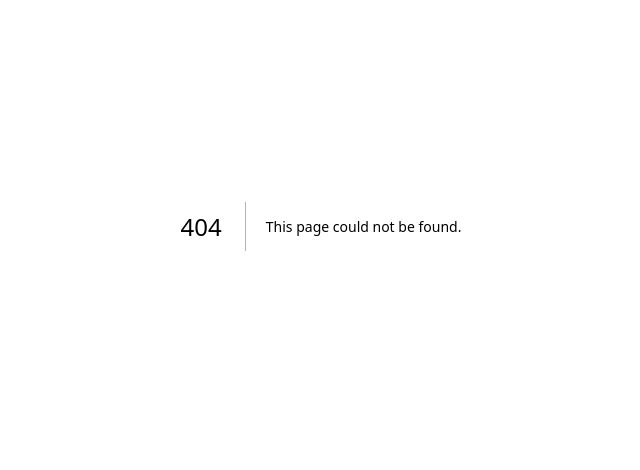
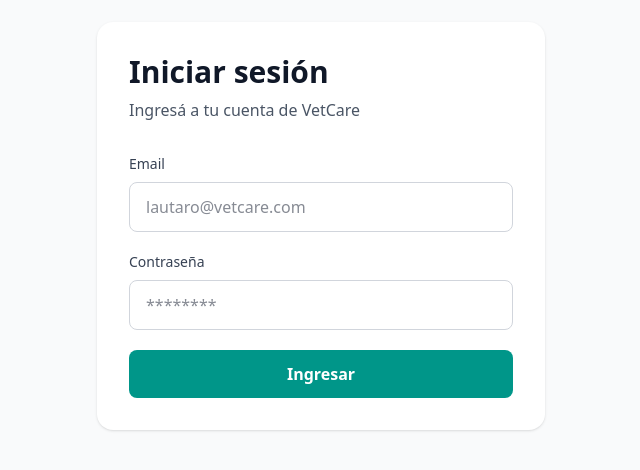
Before and after one commit to lauferreyra/VetCare, a Next.js app: page /login in a window 1280 px wide. Before the commit this address had no page. Shown: the part 174-644 px from the top of the page, without its empty margins (319-959 px from the left). Built offline with nearby package versions, Linux system fonts and the light colour scheme.

Commit message:
feat: add bff auth flow and protected dashboard

```diff
--- /dev/null
+++ b/src/app/(auth)/login/page.tsx
@@ -0,0 +1,127 @@
+'use client';
+
+import { FormEvent, useState } from 'react';
+import { useRouter } from 'next/navigation';
+
+export default function LoginPage() {
+  const router = useRouter();
+
+  const [email, setEmail] = useState('');
+  const [password, setPassword] = useState('');
+  const [error, setError] = useState('');
+  const [loading, setLoading] = useState(false);
+
+  async function handleSubmit(event: FormEvent<HTMLFormElement>) {
+    event.preventDefault();
+
+    try {
+      setLoading(true);
+      setError('');
+
+      const response = await fetch('/api/auth/login', {
+        method: 'POST',
+        headers: {
+          'Content-Type': 'application/json',
+        },
+        body: JSON.stringify({
+          email,
+          password,
+        }),
+      });
+
+      const data = await response.json();
+
+      if (!response.ok) {
+        throw new Error(
+          data.message ?? 'No se pudo iniciar sesión',
+        );
+      }
+
+      router.push('/dashboard');
+      router.refresh();
+    } catch (error) {
+      setError(
+        error instanceof Error
+          ? error.message
+          : 'Ocurrió un error',
+      );
+    } finally {
+      setLoading(false);
+    }
+  }
+
+  return (
+    <main className="min-h-screen bg-gray-50 flex items-center justify-center px-4">
+      <div className="w-full max-w-md rounded-2xl bg-white p-8 shadow-sm">
+        <h1 className="text-3xl font-bold text-gray-900">
+          Iniciar sesión
+        </h1>
+
+        <p className="mt-2 text-gray-600">
+          Ingresá a tu cuenta de VetCare
+        </p>
+
+        <form
+          onSubmit={handleSubmit}
+          className="mt-8 space-y-5"
+        >
+          <div>
+            <label
+              htmlFor="email"
+              className="mb-2 block text-sm font-medium text-gray-700"
+            >
+              Email
+            </label>
+
+            <input
+              id="email"
+              type="email"
+              required
+              value={email}
+              onChange={(event) =>
+                setEmail(event.target.value)
+              }
+              placeholder="lautaro@vetcare.com"
+              className="w-full rounded-lg border border-gray-300 px-4 py-3 outline-none focus:border-teal-600"
+            />
+          </div>
+
+          <div>
+            <label
+              htmlFor="password"
+              className="mb-2 block text-sm font-medium text-gray-700"
+            >
+              Contraseña
+            </label>
+
+            <input
+              id="password"
+              type="password"
+              required
+              value={password}
+              onChange={(event) =>
+                setPassword(event.target.value)
+              }
+              placeholder="********"
+              className="w-full rounded-lg border border-gray-300 px-4 py-3 outline-none focus:border-teal-600"
+            />
+          </div>
+
+          {error && (
+            <p className="text-sm text-red-600">
+              {error}
+            </p>
+          )}
+
+          <button
+            type="submit"
+            disabled={loading}
+            className="w-full rounded-lg bg-teal-600 px-4 py-3 font-semibold text-white transition hover:bg-teal-700 disabled:cursor-not-allowed disabled:opacity-60"
+          >
+            {loading ? 'Ingresando...' : 'Ingresar'}
+          </button>
+        </form>
+      </div>
+    </main>
+  );
+}
--- /dev/null
+++ b/src/app/(dashboard)/appointment/page.tsx
@@ -0,0 +1,13 @@
+export default function AppointmentsPage() {
+  return (
+    <section>
+      <h2 className="text-3xl font-bold text-gray-900">
+        Mis turnos
+      </h2>
+
+      <p className="mt-2 text-gray-600">
+        Consultá y administrá tus próximos turnos.
+      </p>
+    </section>
+  );
+}
--- /dev/null
+++ b/src/app/(dashboard)/dashboard/page.tsx
@@ -0,0 +1,13 @@
+export default function DashboardPage() {
+  return (
+    <main className="min-h-screen bg-gray-50 p-8">
+      <h1 className="text-3xl font-bold text-gray-900">
+        Dashboard
+      </h1>
+
+      <p className="mt-2 text-gray-600">
+        Bienvenido a VetCare
+      </p>
+    </main>
+  );
+}
--- /dev/null
+++ b/src/app/(dashboard)/layout.tsx
@@ -0,0 +1,85 @@
+import { cookies } from 'next/headers';
+import Link from 'next/link';
+import { redirect } from 'next/navigation';
+
+const API_URL = process.env.API_URL;
+
+export default async function DashboardLayout({
+  children,
+}: Readonly<{
+  children: React.ReactNode;
+}>) {
+  const cookieStore = await cookies();
+  const accessToken = cookieStore.get('accessToken')?.value;
+
+  if (!accessToken) {
+    redirect('/login');
+  }
+
+  const response = await fetch(`${API_URL}/auth/me`, {
+    headers: {
+      Authorization: `Bearer ${accessToken}`,
+    },
+    cache: 'no-store',
+  });
+
+  if (!response.ok) {
+    redirect('/login');
+  }
+
+  const user = await response.json();
+
+  return (
+    <div className="min-h-screen bg-gray-50">
+      <header className="border-b bg-white">
+        <div className="mx-auto flex max-w-7xl items-center justify-between px-6 py-4">
+          <div>
+            <h1 className="text-xl font-bold text-gray-900">
+              VetCare
+            </h1>
+
+            <p className="text-sm text-gray-500">
+              {user.email}
+            </p>
+          </div>
+
+          <nav className="flex items-center gap-6">
+            <Link
+              href="/dashboard"
+              className="text-sm font-medium text-gray-700 hover:text-teal-600"
+            >
+              Inicio
+            </Link>
+
+            <Link
+              href="/pets"
+              className="text-sm font-medium text-gray-700 hover:text-teal-600"
+            >
+              Mascotas
+            </Link>
+
+            <Link
+              href="/appointments"
+              className="text-sm font-medium text-gray-700 hover:text-teal-600"
+            >
+              Turnos
+            </Link>
+
+            <form action="/api/auth/logout" method="post">
+              <button
+                type="submit"
+                className="rounded-lg border border-gray-300 px-4 py-2 text-sm font-medium text-gray-700 hover:bg-gray-100"
+              >
+                Cerrar sesión
+              </button>
+            </form>
+          </nav>
+        </div>
+      </header>
+
+      <main className="mx-auto max-w-7xl px-6 py-8">
+        {children}
+      </main>
+    </div>
+  );
+}
--- /dev/null
+++ b/src/app/(dashboard)/pets/page.tsx
@@ -0,0 +1,13 @@
+export default function PetsPage() {
+  return (
+    <section>
+      <h2 className="text-3xl font-bold text-gray-900">
+        Mis mascotas
+      </h2>
+
+      <p className="mt-2 text-gray-600">
+        Administrá tus mascotas registradas.
+      </p>
+    </section>
+  );
+}
--- /dev/null
+++ b/src/app/api/auth/login/route.ts
@@ -0,0 +1,45 @@
+import { NextResponse } from 'next/server';
+
+const API_URL = process.env.API_URL;
+
+export async function POST(request: Request) {
+  const body = await request.json();
+
+  const response = await fetch(`${API_URL}/auth/login`, {
+    method: 'POST',
+    headers: {
+      'Content-Type': 'application/json',
+    },
+    body: JSON.stringify(body),
+    cache: 'no-store',
+  });
+
+  const data = await response.json();
+
+  if (!response.ok) {
+    return NextResponse.json(
+      {
+        message: data.message ?? 'Error al iniciar sesión',
+      },
+      {
+        status: response.status,
+      },
+    );
+  }
+
+  const nextResponse = NextResponse.json({
+    success: true,
+  });
+
+  nextResponse.cookies.set({
+    name: 'accessToken',
+    value: data.accessToken,
+    httpOnly: true,
+    secure: process.env.NODE_ENV === 'production',
+    sameSite: 'lax',
+    path: '/',
+    maxAge: 60 * 60,
+  });
+
+  return nextResponse;
+}
--- /dev/null
+++ b/src/app/api/auth/logout/route.ts
@@ -0,0 +1,19 @@
+import { NextResponse } from 'next/server';
+
+export async function POST() {
+  const response = NextResponse.json({
+    success: true,
+  });
+
+  response.cookies.set({
+    name: 'accessToken',
+    value: '',
+    httpOnly: true,
+    secure: process.env.NODE_ENV === 'production',
+    sameSite: 'lax',
+    path: '/',
+    maxAge: 0,
+  });
+
+  return response;
+}
--- /dev/null
+++ b/src/app/api/auth/me/route.ts
@@ -0,0 +1,34 @@
+import { cookies } from 'next/headers';
+import { NextResponse } from 'next/server';
+
+const API_URL = process.env.API_URL;
+
+export async function GET() {
+  const cookieStore = await cookies();
+  const accessToken = cookieStore.get('accessToken')?.value;
+
+  if (!accessToken) {
+    return NextResponse.json(
+      {
+        message: 'No autenticado',
+      },
+      {
+        status: 401,
+      },
+    );
+  }
+
+  const response = await fetch(`${API_URL}/auth/me`, {
+    method: 'GET',
+    headers: {
+      Authorization: `Bearer ${accessToken}`,
+    },
+    cache: 'no-store',
+  });
+
+  const data = await response.json();
+
+  return NextResponse.json(data, {
+    status: response.status,
+  });
+}
--- /dev/null
+++ b/src/app/api/pets/route.ts
@@ -0,0 +1,34 @@
+import { cookies } from 'next/headers';
+import { NextResponse } from 'next/server';
+
+const API_URL = process.env.API_URL;
+
+export async function GET() {
+  const cookieStore = await cookies();
+  const accessToken = cookieStore.get('accessToken')?.value;
+
+  if (!accessToken) {
+    return NextResponse.json(
+      {
+        message: 'No autenticado',
+      },
+      {
+        status: 401,
+      },
+    );
+  }
+
+  const response = await fetch(`${API_URL}/pets`, {
+    method: 'GET',
+    headers: {
+      Authorization: `Bearer ${accessToken}`,
+    },
+    cache: 'no-store',
+  });
+
+  const data = await response.json();
+
+  return NextResponse.json(data, {
+    status: response.status,
+  });
+}
```
